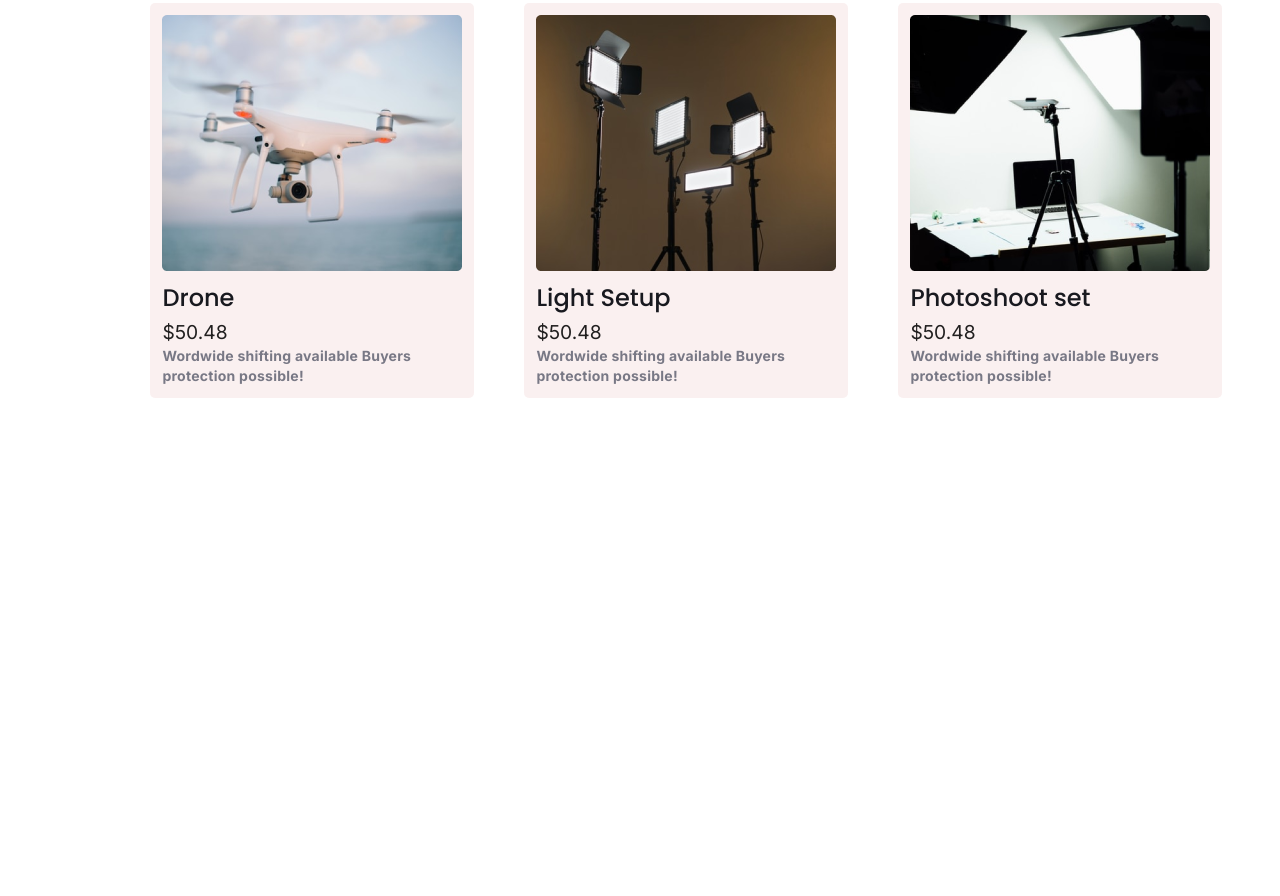
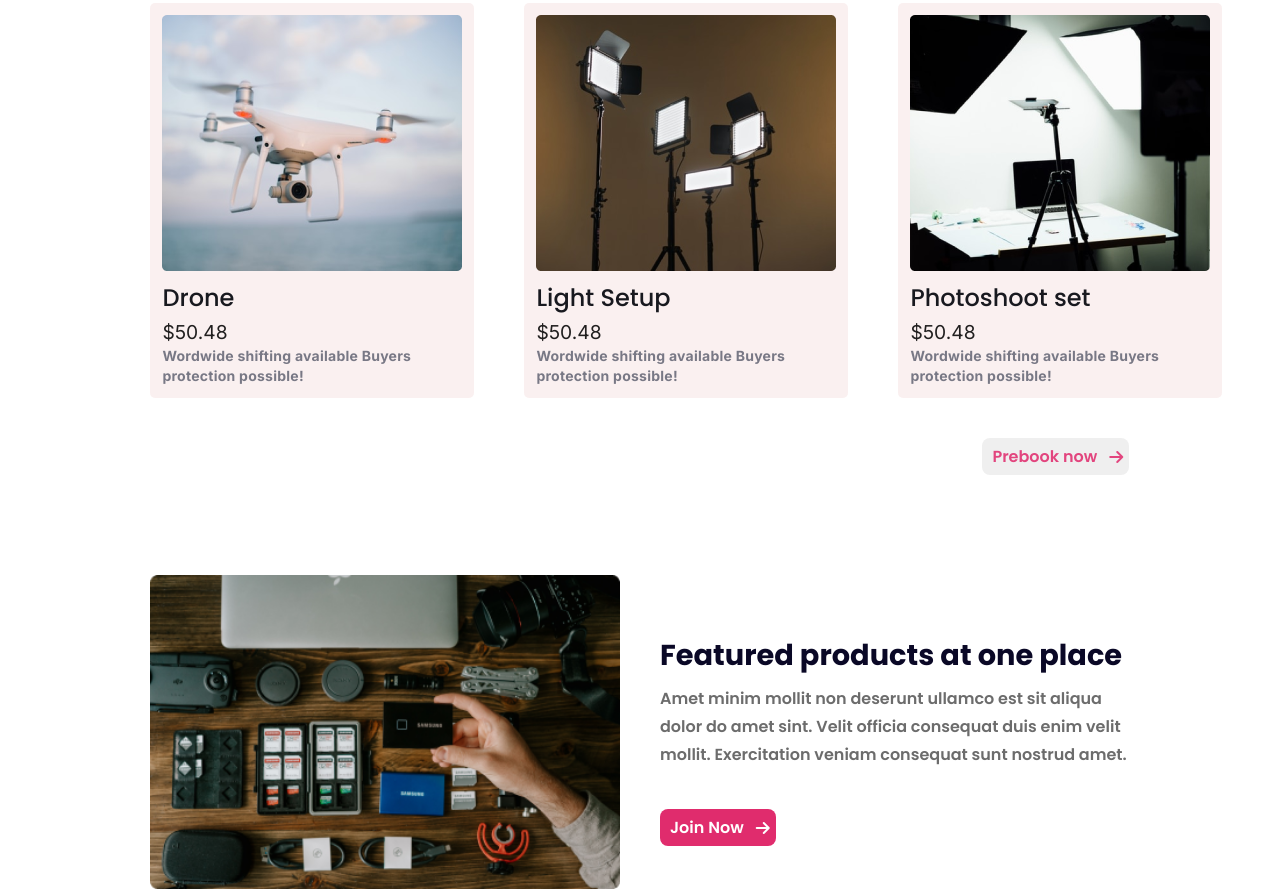
Before and after one commit to RobiulIslam08/influencer-gears-project, a plain HTML site: page index.html in a window 1280 px wide. Shown: the part 1934-2830 px from the top of the page. Before the commit the page ends 2372 px from the top, so only its background shows below. Drawn offline with Linux system fonts and the light colour scheme.

Commit message:
feature product section done

```diff
--- a/index.html
+++ b/index.html
@@ -134,6 +134,25 @@
                     </div>
                 </div>
             </section>
+            <div class="btn-2">
+                <button class="seemore-btn">Prebook now</button>
+                <i class="fa-sharp fa-solid fa-arrow-right"></i>
+            </div>
+
+            <section class="feature-product">
+                <div class="feature-img">
+                    <img src="./images/gear.png" alt="">
+                </div>
+                <div class="feature-text">
+                    <h3>Featured products at one place</h3>
+                    <p>Amet minim mollit non deserunt ullamco est sit aliqua dolor do amet sint. Velit officia consequat duis enim velit mollit. Exercitation veniam consequat sunt nostrud amet.</p>
+                    <div class="btn-3">
+                        <button class="join-now-btn">Join Now</button>
+                        <i class="fa-sharp fa-solid fa-arrow-right"></i>
+
+                    </div>
+                </div>
+            </section>
 
 
         </main>
--- a/style.css
+++ b/style.css
@@ -114,7 +114,7 @@ nav {
 .tech-website-logo {
     max-width: 85%;
 
-    margin: 0 auto;
+    margin: 50px auto 80px;
     display: flex;
     justify-content: space-around;
     align-items: center;
@@ -184,6 +184,101 @@ nav {
     margin-bottom: 40px;
 }
 
+.btn-2 {
+    width: 85%;
+    margin-bottom: 100px;
+    display: flex;
+    justify-content: flex-end;
+    align-items: center;
+
+    margin-left: 100px;
+
+}
+
+.seemore-btn {
+    border-radius: 8px;
+    padding: 6px 32px 6px 10px;
+    outline: none;
+    border: none;
+    color: rgba(224, 44, 109, 0.87);
+    font-family: Poppins;
+    font-size: 16px;
+    font-style: normal;
+    font-weight: 600;
+    line-height: normal;
+
+}
+
+.btn-2 i {
+    position: relative;
+    left: -20px;
+    color: rgba(224, 44, 109, 0.87);
+}
+
+.feature-product {
+    display: flex;
+    align-items: center;
+    justify-content: space-between;
+    width: 85%;
+    margin: 0 auto;
+    gap: 40px;
+
+}
+
+.feature-img {
+    width: 50%;
+}
+
+.feature-text {
+    width: 50%;
+}
+
+.feature-img img {
+    width: 100%;
+
+}
+
+.feature-text h3 {
+    color: #0A0826;
+    font-family: Poppins;
+    font-size: 1.8rem;
+    font-style: normal;
+    font-weight: 700;
+    line-height: 60px;
+}
+
+.feature-text p {
+    color: #6C6C6C;
+    font-family: Poppins;
+    font-size: 16px;
+    font-style: normal;
+    font-weight: 600;
+    line-height: 28px;
+}
+.btn-3 {
+    display: flex;
+    align-items: center;
+    padding-top: 40px;
+
+}
+.join-now-btn {
+    border-radius: 8px;
+    padding: 6px 32px 6px 10px;
+    outline: none;
+    border: none;
+    color: white;
+    font-family: Poppins;
+    font-size: 16px;
+    font-style: normal;
+    font-weight: 600;
+    line-height: normal;
+    background-color: #E02C6D;
+}
+.btn-3 i {
+    position: relative;
+    left: -20px;
+    color: white;
+}
 @media screen and (max-width: 600px) {
 
     nav,
@@ -226,8 +321,21 @@ nav {
         margin: 0 auto;
         margin-top: 50px;
     }
+
     .popular-collection-card {
         grid-template-columns: 1fr;
     }
+    .feature-product {
+        flex-direction: column-reverse;
+    }
+    .feature-img {
+        width: 100%;
+    }
+    .feature-text{
+        width: 100%;
+    }
+    .btn-2 {
+        margin-left: 0;
+    }
 
 }
```
